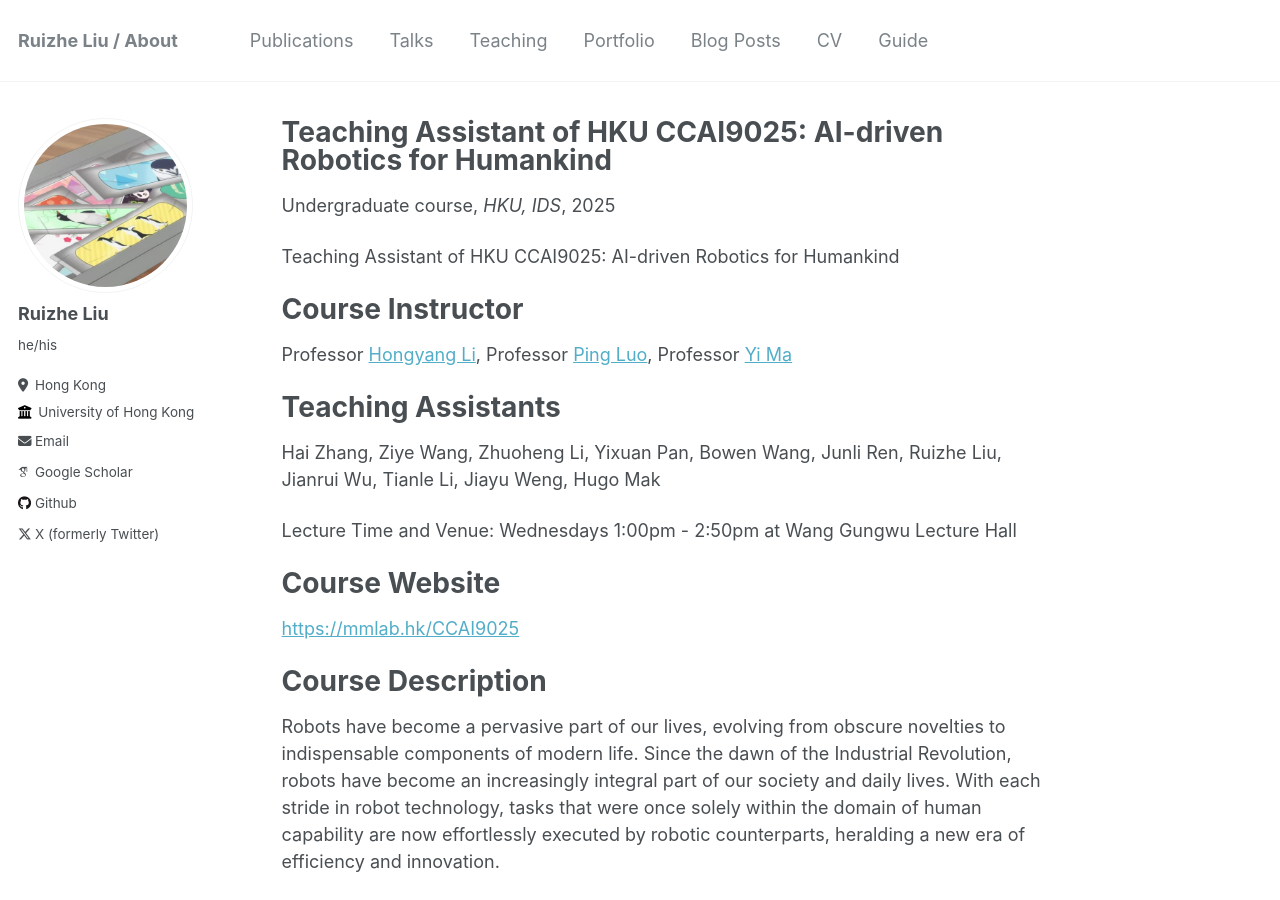
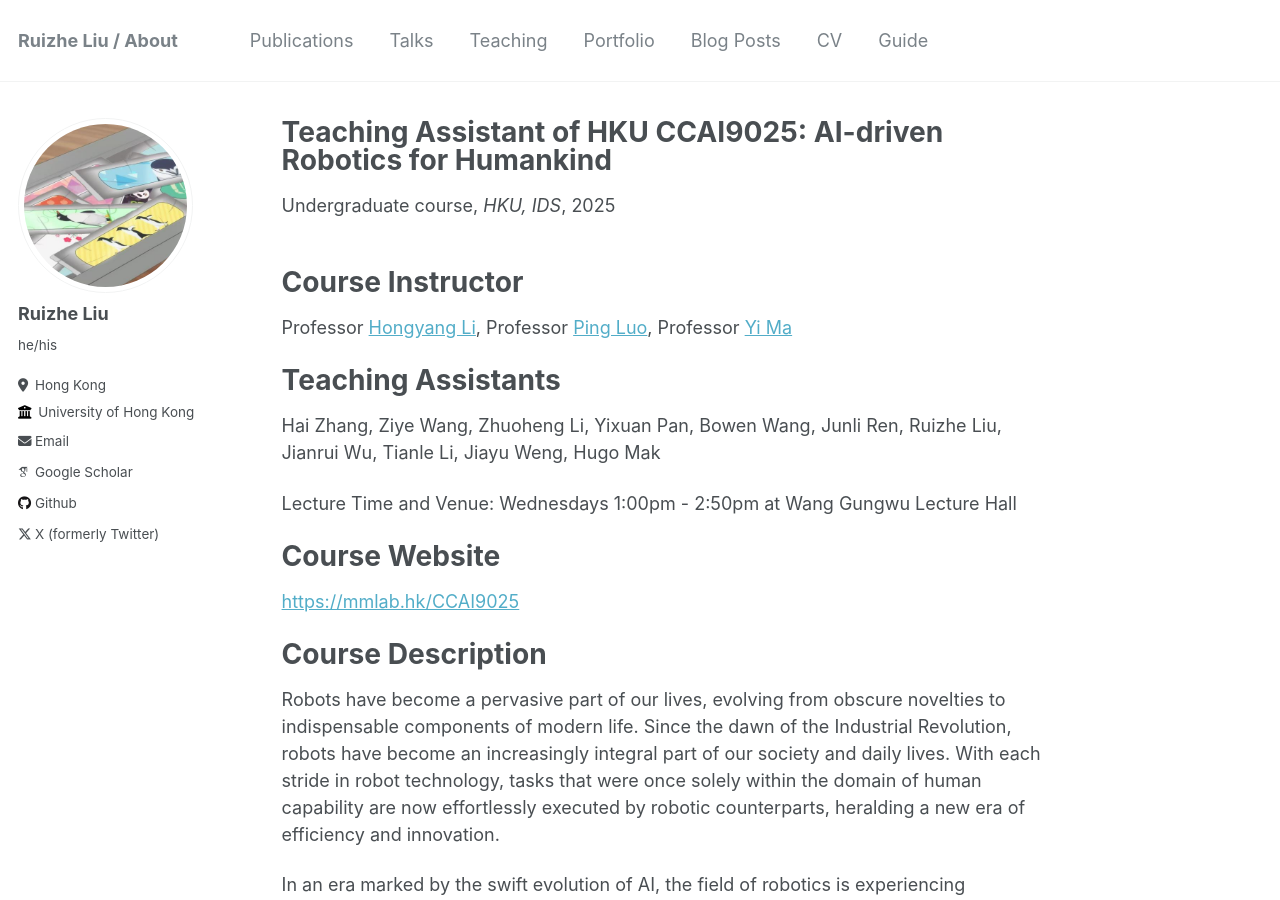
Before and after one commit to zrllrz/zrllrz.github.io, a Jekyll site: the page built from _teaching/CCAI-9025-2025Fall.md, in a window 1280 px wide and 900 px high. Built offline with Jekyll 4.4.1, drawn with Linux system fonts in a browser that asks for light colours; some web fonts are replaced.

Commit message:
Teaching

```diff
--- a/_teaching/CCAI-9025-2025Fall.md
+++ b/_teaching/CCAI-9025-2025Fall.md
@@ -8,7 +8,7 @@ date: 2025-09-01
 location: "Hong Kong, Hong Kong S.A.R"
 ---
 
-Teaching Assistant of HKU CCAI9025: AI-driven Robotics for Humankind
+[]()
 
 Course Instructor
 ======
```
